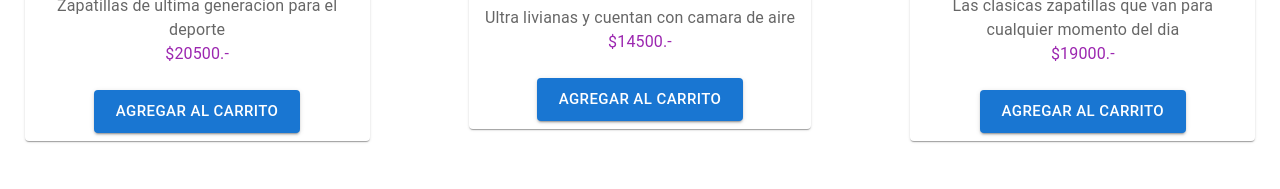
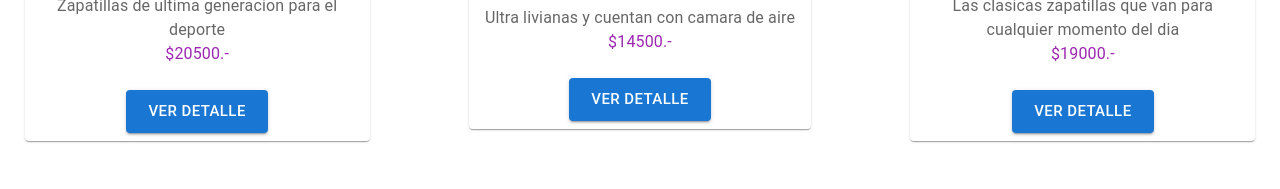
Before and after one commit to jorgeduje/coder-43635, a React (Create React App) app: page / in a window 1280 px wide. Shown: the part 342-531 px from the top of the page. Built offline with nearby package versions, Linux system fonts and the light colour scheme; grey boxes are pictures that could not be loaded.

Commit message:
minor fix en link para ir a ver el detalle de producto

```diff
--- a/src/components/item/Item.jsx
+++ b/src/components/item/Item.jsx
@@ -1,14 +1,18 @@
-
-import {Link} from "react-router-dom"
+import { Link } from "react-router-dom"
 import styles from "./Item.module.css"
 import imagenZapatilla from "../../assets/img/descarga.jpg"
 
+import {
+  Typography,
+  Box,
+  Card,
+  CardActions,
+  CardContent,
+  CardMedia,
+  Button,
+} from "@mui/material"
 
-import { Typography , Box, Card, CardActions, CardContent, CardMedia,Button } from "@mui/material"
-
-const Item = ({element}) => {
-
-
+const Item = ({ element }) => {
   return (
     // <Box className={styles.card}>
     //   <h2 style={ {color: "red"} } >{element.name}</h2>
@@ -27,21 +31,34 @@ const Item = ({element}) => {
         alt="green iguana"
       />
       <CardContent>
-        <Typography gutterBottom variant="h5" component="div" color="primary" align="center">
-        {element.name}
+        <Typography
+          gutterBottom
+          variant="h5"
+          component="div"
+          color="primary"
+          align="center"
+        >
+          {element.name}
         </Typography>
         <Typography variant="body1" color="text.secondary" align="center">
-        {element.description}
+          {element.description}
         </Typography>
         <Typography variant="body1" color="secondary" align="center">
-        ${element.price}.-
+          ${element.price}.-
         </Typography>
       </CardContent>
-      <CardActions style={{display: "flex", justifyContent:"center"}}>
-        <Button size="large" variant="contained">Agregar al carrito</Button>
+      <CardActions style={{ display: "flex", justifyContent: "center" }}>
+        <Link
+          to={`/itemDetail/${element.id}`}
+          style={{ textDecoration: "none" }}
+        >
+          <Button size="large" variant="contained">
+            Ver detalle
+          </Button>
+        </Link>
       </CardActions>
     </Card>
-  );
-};
+  )
+}
 
-export default Item;
+export default Item
```
